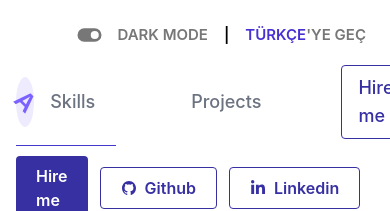
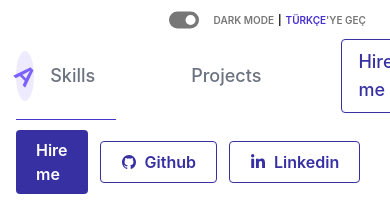
Before and after one commit to aleyna-yildizli/myCv, a React (Vite) app: page / in a window 390 px wide. Shown: the top 211 px of the page. Built offline with nearby package versions, Linux system fonts and the light colour scheme; no server answers.

Commit message:
ModeSwitch responsive changes and done

```diff
--- a/src/components/Footer/Footer.jsx
+++ b/src/components/Footer/Footer.jsx
@@ -38,7 +38,7 @@ export default function Footer ({data}) {
                     </span>
                         <ul className="flex items-center gap-4">
                         {links && links.map((link, index) => (
-                            <li key={index} className={`text-[13px] font-semibold cursor-pointer ${isDarkMode === "dark" ? link?.text?.darkClass : link?.text?.lightClass}`}>
+                            <li key={index} className={`text-[13px] font-semibold cursor-pointer ${isDarkMode === "dark" ? link.text.darkClass : link.text.lightClass}`}>
                                  {link.text.content}
                              </li>
                         ))}
--- a/src/components/ModeSwitch/ModeSwitch.jsx
+++ b/src/components/ModeSwitch/ModeSwitch.jsx
@@ -26,13 +26,15 @@ export default function ModeSwitch ({data}) {
 
 
     return (
-        <div className="media_500 flex items-center justify-between pt-[23px]">
+        <div className="media_500 flex items-center justify-between xl:pt-[23px] lg:pt-[15px] md:pt-[10px] pt-[5px]">
             <div></div>
-            <div className="flex items-center gap-4 text-[15px] letter-spacing: 0.1em font-semibold mb-[24px]">
-                <div className="text-[#777777] dark:text-gray-300 flex items-center"> <IoToggleSharp onClick={toggleTheme} className="w-[55px] h-[24px]"/>DARK MODE</div>
+              <div className="flex items-center xl:gap-4 lg:gap-2 gap-1 xl:text-[15px] lg:text-[12px] text-[10px] letter-spacing: 0.1em font-semibold xl:mb-[24px] lg:mb-[16px]  mb-[10px]">
+                <div className="text-[#777777] dark:text-gray-300 flex items-center"> <IoToggleSharp onClick={toggleTheme} className="w-[60px] h-[30px]"/>DARK MODE</div>
                     |
                     <button onClick={handleChangeLanguage}>
-                    <span className="text-[#4731D3] cursor-pointer dark:text-[#BAB2E7s]">TÜRKÇE</span>
+                        <span className="text-[#4731D3] cursor-pointer dark:text-[#BAB2E7s]">
+                            {isLanguage === "EN" ? "TÜRKÇE" : "İNGİLİZCE"}
+                        </span>
                         <span className="text-[#777777] cursor-pointer " >'YE GEÇ</span>
                     </button>
                 </div>
```
Lines whose indentation alone changed are shown as unchanged.
